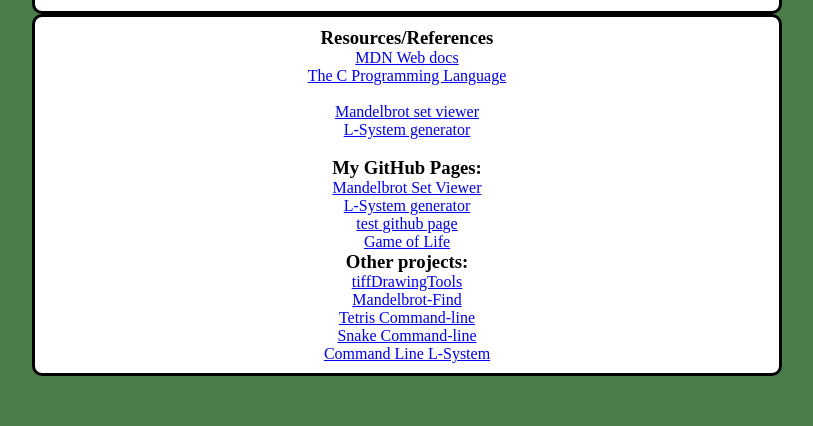
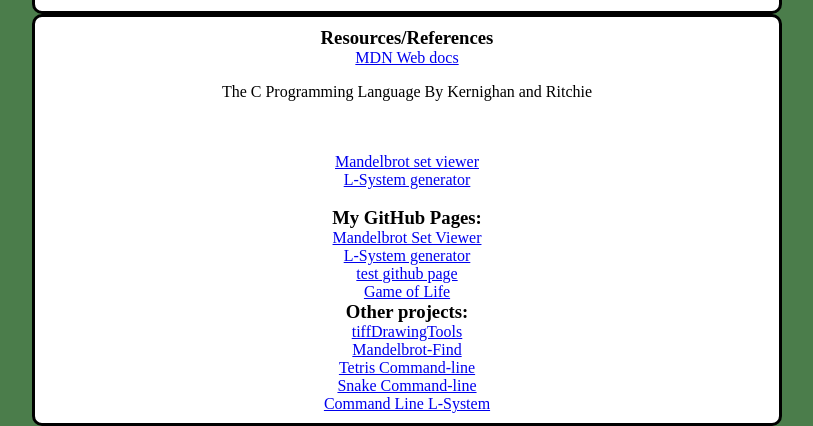
Before and after one commit to TeamKansas/TeamKansas.github.io, a plain HTML site: page index.html in a window 1280 px wide. Shown: the part 1331-1757 px from the top of the page, without its empty margins (233-1046 px from the left). Before the commit the page ends 1707 px from the top, so only its background shows below. Drawn offline with Linux system fonts and the light colour scheme.

Commit message:
Update index.html

```diff
--- a/index.html
+++ b/index.html
@@ -47,8 +47,7 @@
       <article class="container">
         <h3>Resources/References</h3>
         <a href="https://developer.mozilla.org/en-US/docs/Learn/HTML">MDN Web docs</a><br>
-        <a href=https://seriouscomputerist.atariverse.com/media/pdf/book/C%20Programming%20Language%20-%202nd%20Edition%20(OCR).pdf>
-          The C Programming Language</a> <br><br>
+        <p>The C Programming Language By Kernighan and Ritchie</p> <br><br>
         <a href="https://math.hws.edu/eck/js/mandelbrot/MB.html">Mandelbrot set viewer</a><br>
         <a href="https://onlinetools.com/math/l-system-generator">L-System generator</a><br><br>
         <h3 >My GitHub Pages:</h3>
```
